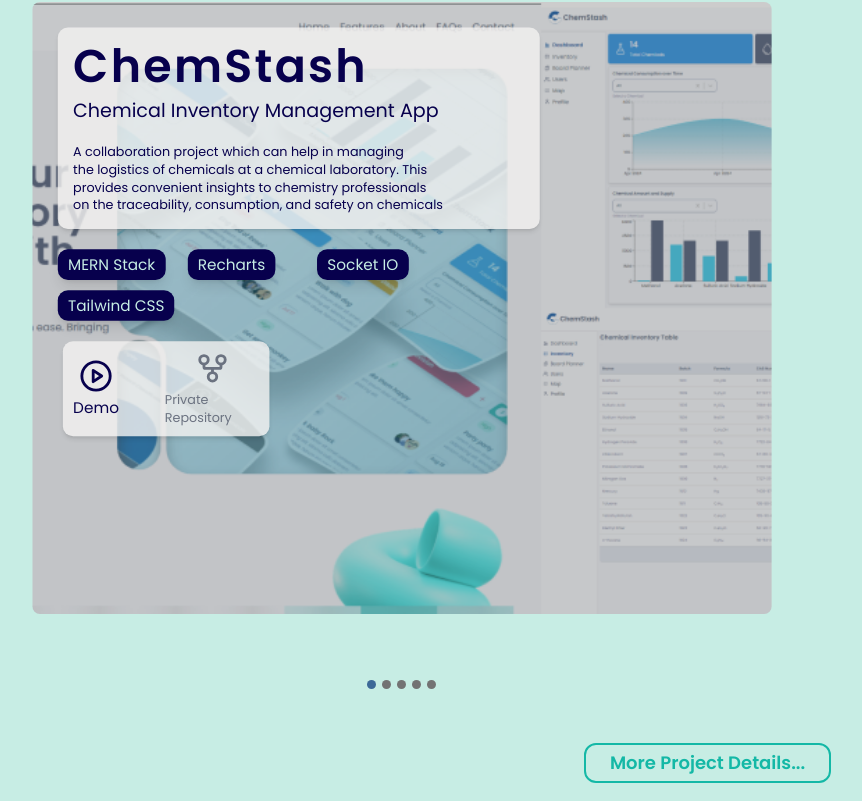
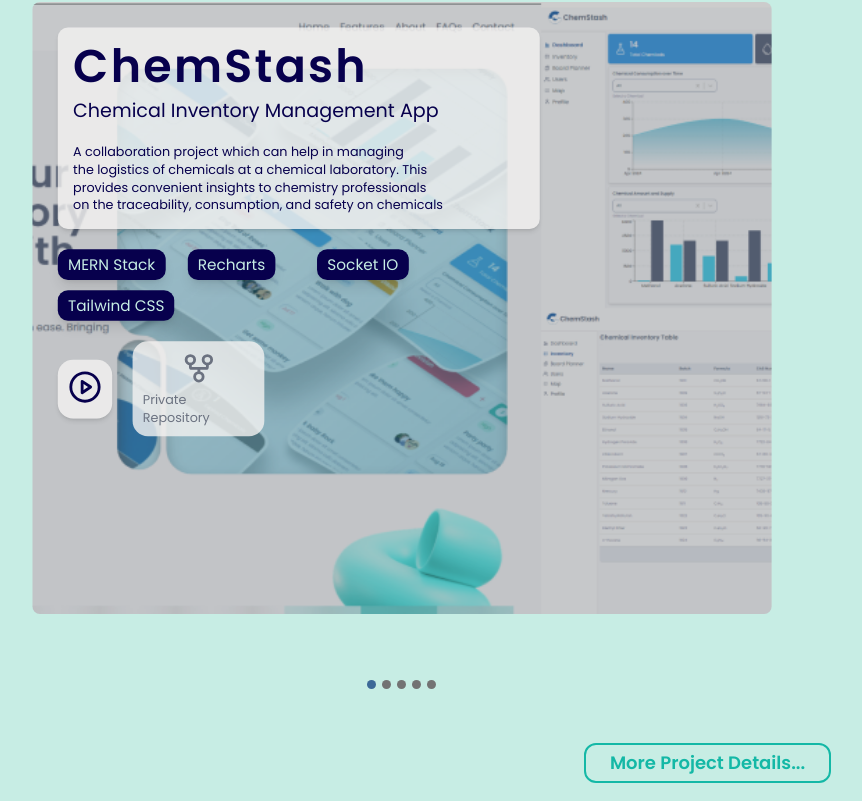
Before and after one commit to bryancastillo10/portfolio, a Next.js app: page / in a window 1280 px wide. Shown: the part 879-1680 px from the top of the page, without its empty margins (334-1196 px from the left). Built offline with nearby package versions, Linux system fonts and the light colour scheme; no server answers.

Commit message:
TopProjectIconButton

```diff
--- a/src/app/(components)/Hero/TopProjects.tsx
+++ b/src/app/(components)/Hero/TopProjects.tsx
@@ -9,6 +9,7 @@ import { TopProjectsProps,
           IndicatorProps,
            } from './useCardCarousel';
 import { useAppSelector } from "@/app/redux";
+import IconButton from "@/app/(reusables)/IconButton";
 
 
 export const TopProjects = ({projectInfo}:TopProjectsProps) => {
@@ -72,6 +73,8 @@ export const TopProjects = ({projectInfo}:TopProjectsProps) => {
 
 const Cards = ({projectInfo}:TopProjectsProps) => {
   const theme = useAppSelector((state)=> state.global.theme);
+
+  const iconHover =`p-4 rounded-3xl ease-out hover:rounded-lg ${theme ? "bg-dark-primary/80":"bg-white/80"} shadow-md`;
   return (
     <>
       {projectInfo.map((project,idx)=> {
@@ -115,24 +118,17 @@ const Cards = ({projectInfo}:TopProjectsProps) => {
                     </div>
                   <div className="pt-4">
                     {/* Links */}
-                    <div className={`flex justify-evenly items-center gap-10  mx-2 lg:max-w-[40%] xl:max-w-[30%]
-                      rounded-2xl shadow-md ${theme ? "bg-dark-primary/80": "bg-white/80"}`}>
-                      <div className="flex flex-col items-center gap-2 duration-500 ease-out p-4
-                      hover:scale-110 hover:text-teal-500">
-                        <a href={project.demoLink} target="_blank" rel="noopener noreferrer ">
-                          <PlayCircle size={40}/>
-                        </a>
-                        <p className="text-2xl">Demo</p>
+                    <div className={`flex justify-evenly items-center gap-8  lg:max-w-[40%] xl:max-w-[30%]`}>
+                      <div className={iconHover}>
+                        <IconButton tooltip="Live Demo ✨" link={project.demoLink} icon={PlayCircle} iconSize="40"/>
                       </div>
                       {project.gitRepo ? (
-                        <div className="flex flex-col items-center gap-2 duration-500 ease-out p-4 hover:scale-110 hover:text-yellow-500">
-                            <a href={project.gitRepo} target="_blank" rel="noopener noreferrer">
-                                <GitForkIcon size={40} />
-                            </a>
-                            <p className="text-2xl">Repository</p>
-                        </div>
+                      <div className={iconHover}>
+                        <IconButton tooltip="Git Repository 🖥️" link={project.gitRepo} icon={GitForkIcon} iconSize="40"/>
+                      </div>
                         ) : (
-                        <div className="flex flex-col items-center gap-2 p-4 text-gray-500 cursor-not-allowed">
+                        <div className="flex flex-col items-center gap-2 p-4 bg-white/80 duration-500 ease-out
+                        rounded-3xl hover:rounded-xl text-gray-500 cursor-not-allowed">
                               <GitForkIcon size={40} />
                         <p className="text-xl">Private Repository</p>
                         </div>
--- a/src/app/(reusables)/IconButton.tsx
+++ b/src/app/(reusables)/IconButton.tsx
@@ -5,6 +5,7 @@ interface IconButtonProps {
   icon: LucideIcon;
   link: string | (() => void);
   tooltip:string;
+  iconSize?:string;
 }
 
 const buttonVariants = {
@@ -18,7 +19,7 @@ const buttonTransition = {
   damping: 15,
 };
 
-const IconButton = ({ icon: Icon, link,tooltip}: IconButtonProps) => {
+const IconButton = ({ icon: Icon, link,tooltip,iconSize="30"}: IconButtonProps) => {
   const isExternalLink = typeof link === "string";
 
   const handleClick = () => {
@@ -35,7 +36,7 @@ const IconButton = ({ icon: Icon, link,tooltip}: IconButtonProps) => {
       transition={buttonTransition}
       className="relative inline-block group"
     >
-      <Icon />
+      <Icon size={iconSize}/>
       <p className="tooltip group-hover:scale-100">
         {tooltip}
       </p>
--- a/src/app/projects/(components)/MajorProject.tsx
+++ b/src/app/projects/(components)/MajorProject.tsx
@@ -18,7 +18,7 @@ const MajorProject = ({ order, backgroundColor,isLayoutRight,project, toggleModa
 
   return (
     <section
-      className={`${order} ${backgroundColor} col-span-1 md:col-span-2 xl:order-none row-span-2 xl:row-span-3 rounded-xl shadow-md duration-500 ease-in-out hover:scale-110`}
+      className={`${order} ${backgroundColor} col-span-1 md:col-span-2 xl:order-none row-span-2 xl:row-span-3 rounded-xl shadow-md duration-500 ease-in-out hover:animate`}
     >
       <div className="grid grid-cols-2 max-w-[95%] gap-y-1 gap-x-4 mx-auto py-2">
         <article className={`mt-4 ${isLayoutRight ? "order-2":"order-none"}`}>
@@ -55,9 +55,7 @@ const MajorProject = ({ order, backgroundColor,isLayoutRight,project, toggleModa
             <div className="flex justify-center gap-10 items-center mt-8 xl:mt-10 mb-4">
               <IconButton tooltip="Read More 📖" icon={CircleEllipsis} link={toggleModal} />
               <IconButton tooltip="Live Demo 💻" icon={PlayCircle} link={project.demoLink}/>
-              {project.gitRepo ? (<IconButton tooltip="Repository ⚙️" icon={FolderCode} link={project.gitRepo}/>):
-                <span className="text-center cursor-not-allowed">Private <br/> Repository</span>
-              }
+              {project.gitRepo ? (<IconButton tooltip="Repository ⚙️" icon={FolderCode} link={project.gitRepo}/>):null}
             </div>
           </div>
         </article>
--- a/src/app/projects/(components)/MinorProject.tsx
+++ b/src/app/projects/(components)/MinorProject.tsx
@@ -14,7 +14,7 @@ interface MinorProjectProps{
 const MinorProject = ({order,backgroundColor,isLayoutLeft,project}:MinorProjectProps) => {
   const theme = useAppSelector((state)=>state.global.theme);
   return (
-    <section className={`${order} ${backgroundColor} col-span-1  lg:order-none row-span-2 rounded-xl shadow-md duration-500 ease-in-out hover:scale-110`}>
+    <section className={`${order} ${backgroundColor} col-span-1  lg:order-none row-span-2 rounded-xl shadow-md duration-500 ease-in-out`}>
       <div className={`flex ${isLayoutLeft ? "flex-col-reverse": "flex-col"}  p-4`}>
             <Image
               src={project.imgPath}
@@ -48,9 +48,7 @@ const MinorProject = ({order,backgroundColor,isLayoutLeft,project}:MinorProjectP
             <div className="flex justify-center gap-10 items-center m-4">
               <IconButton tooltip="Read More 📖" icon={CircleEllipsis} link={()=>{}} />
               <IconButton tooltip="Live Demo 💻" icon={PlayCircle} link={project.demoLink}/>
-              {project.gitRepo ? (<IconButton tooltip="Repository ⚙️" icon={FolderCode} link={project.gitRepo}/>):
-                <span className="text-center cursor-not-allowed">Private <br/> Repository</span>
-              }
+              {project.gitRepo ? (<IconButton tooltip="Repository ⚙️" icon={FolderCode} link={project.gitRepo}/>):null}
             </div>
           </article>
       </div>
```
